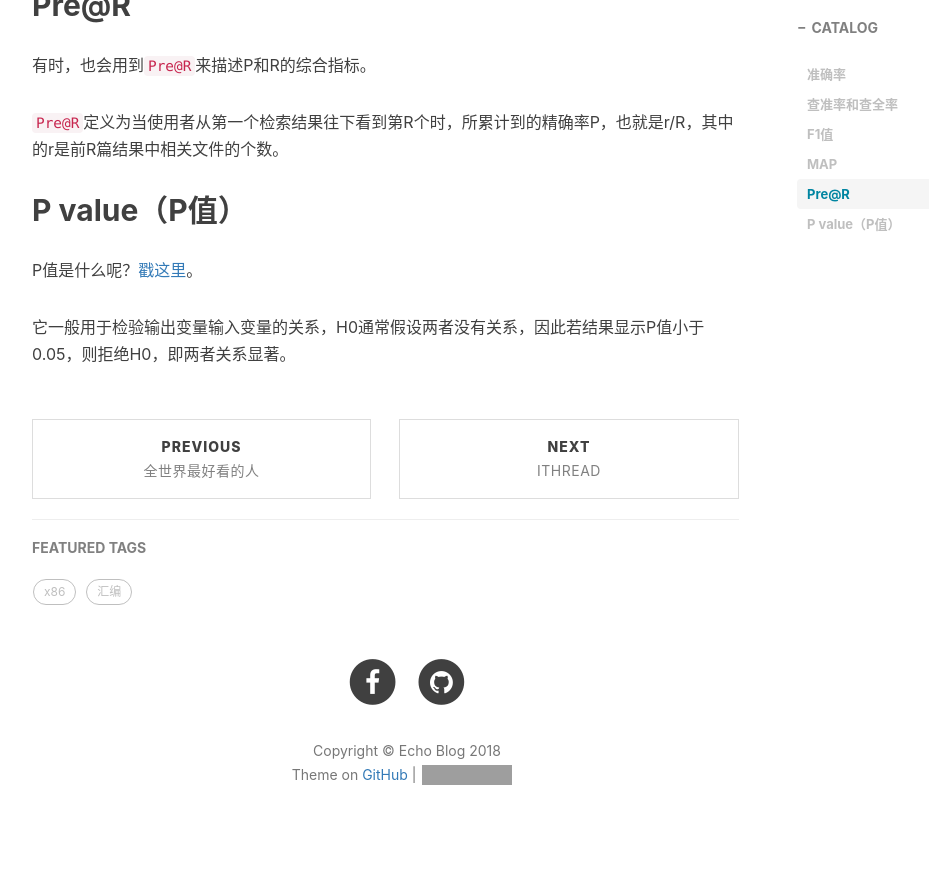
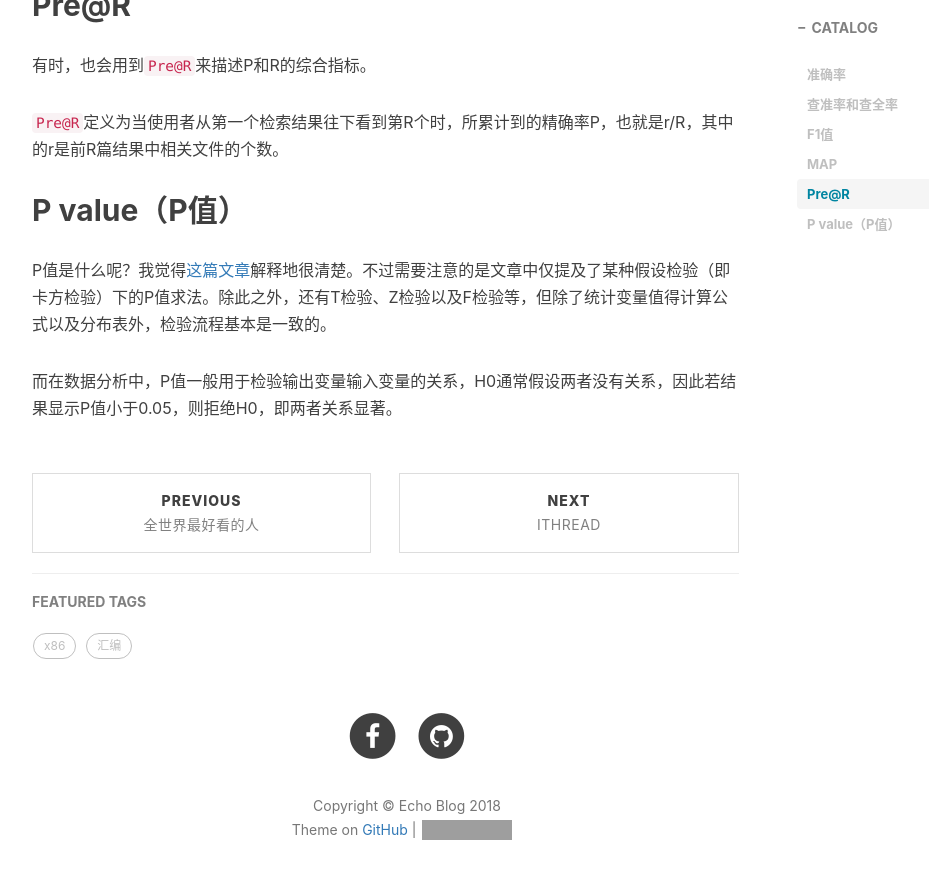
Before and after one commit to Echo-Ji/Echo-Ji.github.io, a Jekyll site: the page built from _posts/2018-06-04-模型评估标准集合.md, in a window 1280 px wide and 900 px high, scrolled down 2662 px. Shown: the top 879 px of the window, without its empty margins (233-1162 px from the left). Built offline with Jekyll 4.4.1, drawn with Linux system fonts in a browser that asks for light colours; nearby versions of some CDN libraries; comment, search, counter and statistics services are not loaded; grey boxes are pictures that could not be loaded.

Commit message:
p-value complete

```diff
--- a/_posts/2018-06-04-模型评估标准集合.md
+++ b/_posts/2018-06-04-模型评估标准集合.md
@@ -72,6 +72,6 @@ MAP（Mean Average Precious）一开始是在推荐系统或者搜索引擎中
 
 ## P value（P值）
 
-P值是什么呢？[戳这里](https://www.jianshu.com/p/4c9b49878f3d)。
+P值是什么呢？我觉得[这篇文章](https://www.jianshu.com/p/4c9b49878f3d)解释地很清楚。不过需要注意的是文章中仅提及了某种假设检验（即卡方检验）下的P值求法。除此之外，还有T检验、Z检验以及F检验等，但除了统计变量值得计算公式以及分布表外，检验流程基本是一致的。
 
-它一般用于检验输出变量输入变量的关系，H0通常假设两者没有关系，因此若结果显示P值小于0.05，则拒绝H0，即两者关系显著。
+而在数据分析中，P值一般用于检验输出变量输入变量的关系，H0通常假设两者没有关系，因此若结果显示P值小于0.05，则拒绝H0，即两者关系显著。
```
